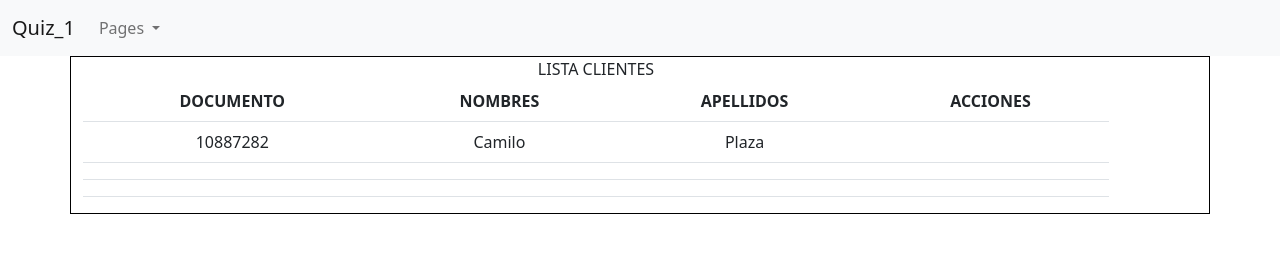
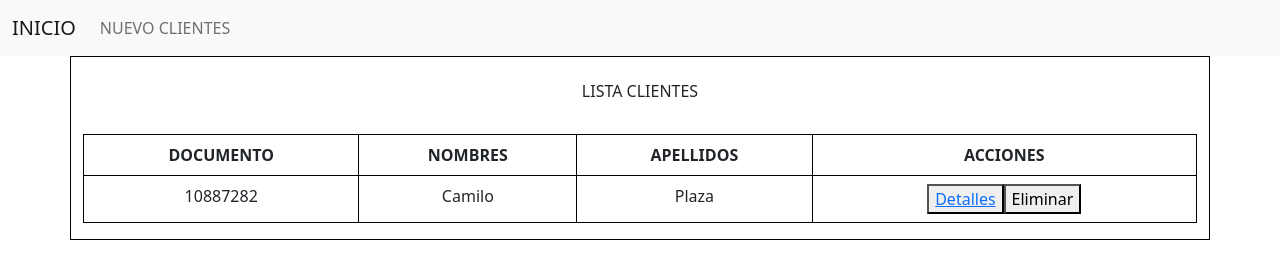
Before and after one commit to Jojans/Quiz_1_PG, a plain HTML site: page index.html in a window 1280 px wide. Drawn offline with nearby package versions, Linux system fonts and the light colour scheme.

Commit message:
Pagina 1 y 2

```diff
--- a/index.css
+++ b/index.css
@@ -1,5 +1,13 @@
 .container{
     border: black 1px solid;
-    padding-right: 100px;
     text-align: center;
 }
+
+#title_pag1{
+    padding-top: 25px;
+    padding-bottom: 25px;
+}
+
+.table-bordered{
+    border: black 1px solid;
+}
--- a/index.html
+++ b/index.html
@@ -11,31 +11,27 @@
 <body>
     <nav class="navbar navbar-expand-lg bg-light">
         <div class="container-fluid">
-        <a class="navbar-brand" href="./index.html">Quiz_1</a>
+        <a class="navbar-brand" href="./index.html">INICIO</a>
         <button class="navbar-toggler" type="button" data-bs-toggle="collapse" data-bs-target="#navbarScroll" aria-controls="navbarScroll" aria-expanded="false" aria-label="Toggle navigation">
             <span class="navbar-toggler-icon"></span>
         </button>
         <div class="collapse navbar-collapse" id="navbarScroll">
             <ul class="navbar-nav me-auto my-2 my-lg-0 navbar-nav-scroll" style="--bs-scroll-height: 100px;">
             <li class="nav-item dropdown">
-                <a class="nav-link dropdown-toggle" href="#" role="button" data-bs-toggle="dropdown" aria-expanded="false">
-                Pages
-                </a>
-                <ul class="dropdown-menu">
-                <li><a class="dropdown-item" href="./page_2.html">Page_2</a></li>
-                <li><a class="dropdown-item" href="./page_3.html">Page_3</a></li>
+                <li class="nav-item">
+                    <a class="nav-link" href="./page_2.html">NUEVO CLIENTES</a>
+                  </li>
                 </ul>
             </li>
             </ul>
         </div>
+
         </div>
     </nav>
 
-
-
         <div class="container">
-        LISTA CLIENTES
-        <table class="table">
+            <h6 id="title_pag1">LISTA CLIENTES</h6>
+            <table class="table table-bordered">
                 <thead>
                     <tr>
                         <th scope="col">DOCUMENTO</th>
@@ -46,29 +42,16 @@
                 </thead>
                 <tbody>
                     <tr>
-
                         <td>10887282</td>
                         <td>Camilo</td>
                         <td>Plaza</td>
-                    <td></td>
-                </tr>
-                <tr>
-                    <td></td>
-                    <td></td>
-                    <td></td>
-                    <td></td>
-                </tr>
-                <tr>
-                    <td></td>
-                    <td></td>
-                    <td></td>
-                    <td></td>
+                        <td><button><a href="./page_3.html">Detalles</a></button><button>Eliminar</button></td>
                     </tr>
                 </tbody>
             </table>
 
         </div>
-
+    </div>
 
 
     <script src="https://cdn.jsdelivr.net/npm/bootstrap@5.2.3/dist/js/bootstrap.bundle.min.js" integrity="sha384-kenU1KFdBIe4zVF0s0G1M5b4hcpxyD9F7jL+jjXkk+Q2h455rYXK/7HAuoJl+0I4" crossorigin="anonymous"></script>
```
Also changed, not shown: page_2.html (+21 -14 lines). Lines whose indentation alone changed are shown as unchanged.
